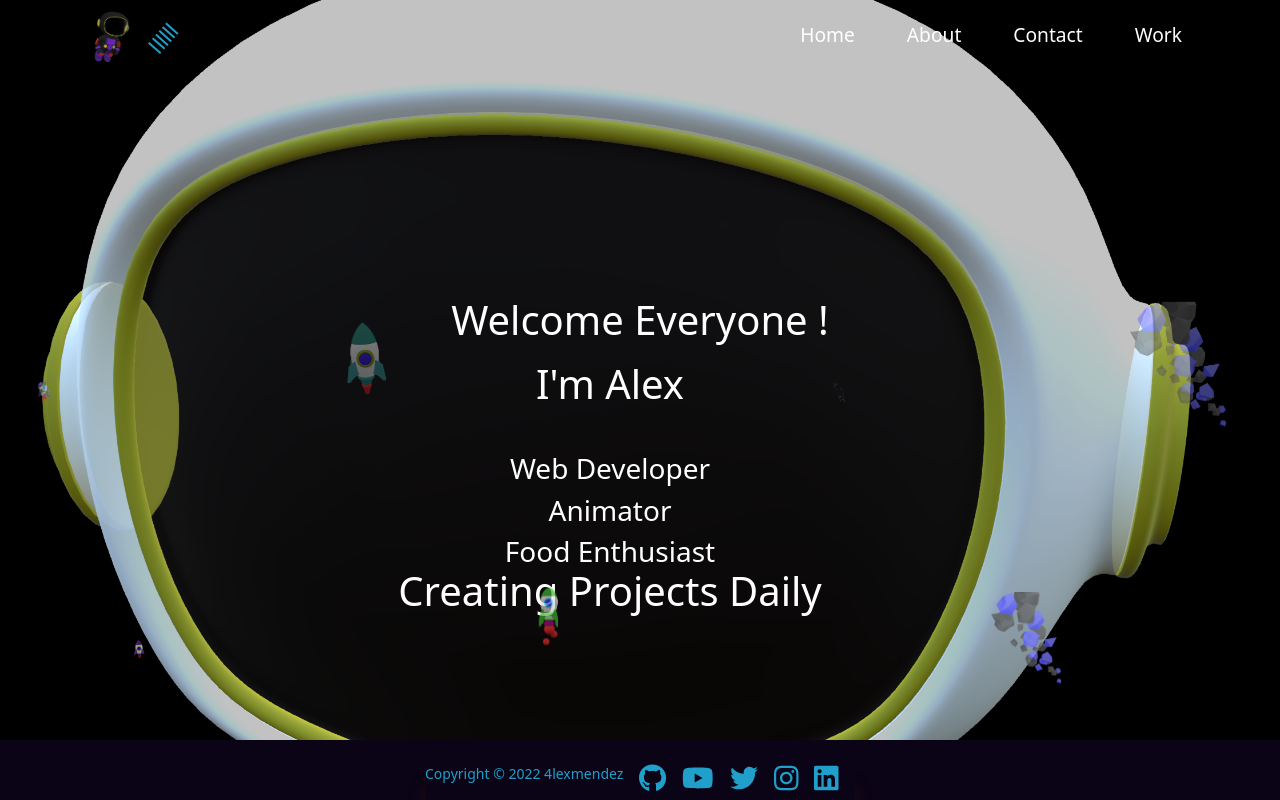
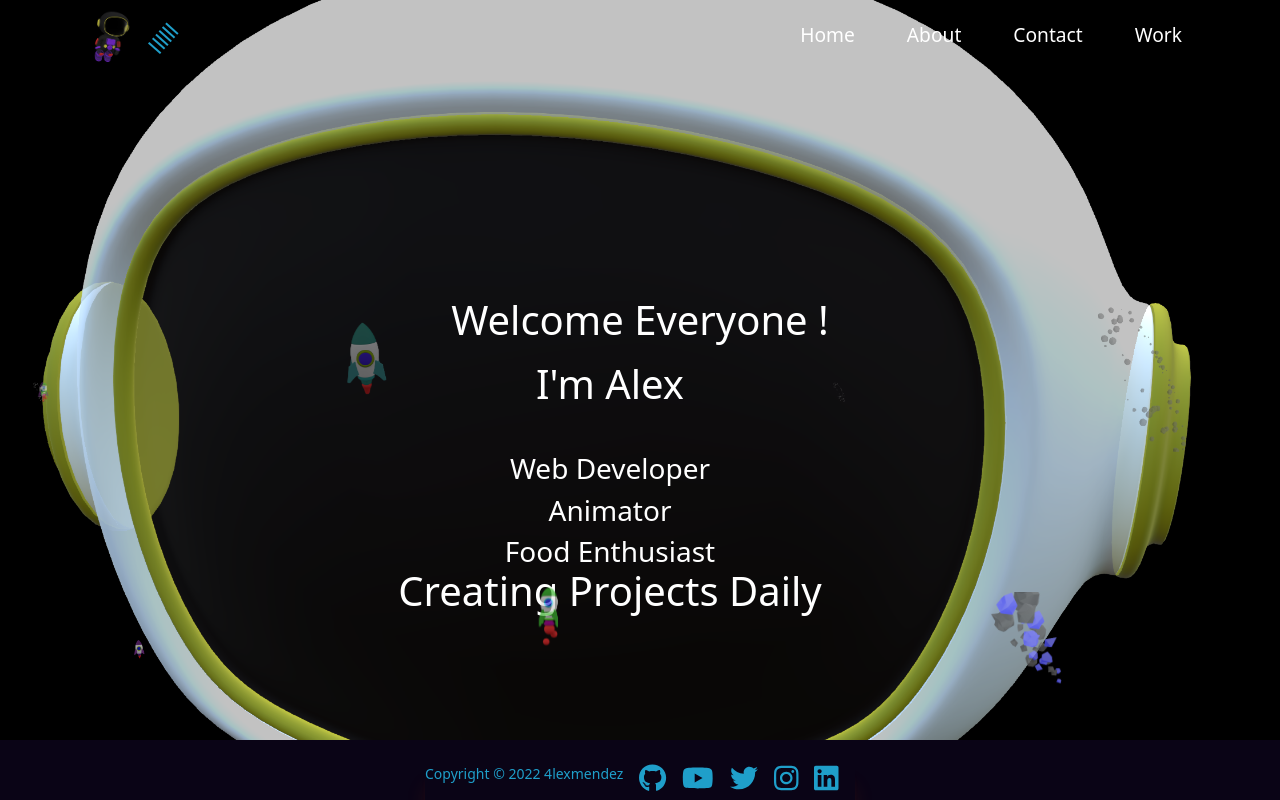
Before and after one commit to 4lexjandro/portfolio, a React (Create React App) app: page / in a window 1280 px wide. Built offline with nearby package versions, Linux system fonts and the light colour scheme.

Commit message:
changed css a bit

```diff
--- a/package.json
+++ b/package.json
@@ -49,7 +49,7 @@
     ]
   },
   "devDependencies": {
-    "autoprefixer": "^10.4.7",
+    "autoprefixer": "10.4.7",
     "postcss": "^8.4.13",
     "tailwindcss": "^3.0.24"
   }
--- a/src/Routes/Home.jsx
+++ b/src/Routes/Home.jsx
@@ -1,6 +1,3 @@
-
-
-
 
 import React from 'react'
 import { motion } from 'framer-motion'
@@ -106,7 +103,13 @@ export const Home = () => {
                         <img src ={rock2} alt="" height="" width="" />
                     </li>
                     <li>
+                        <img src ={rock2} alt="" height="" width="" />
+                    </li>
+                    <li>
                         <img src ={rock1} alt="" height="" width="" />
+                    </li>
+                    <li>
+                        <img src ={rock2} alt="" height="" width="" />
                     </li>
                     <li>
                         <img src ={rock1} alt="" height="" width="" />
@@ -115,13 +118,7 @@ export const Home = () => {
                         <img src ={rock1} alt="" height="" width="" />
                     </li>
                     <li>
-                        <img src ={rock2} alt="" height="" width="" />
-                    </li>
-                    <li>
-                        <img src ={rock2} alt="" height="" width="" />
-                    </li>
-                    <li>
-                        <img src ={rock2} alt="" height="" width="" />
+                        <img src ={rock1} alt="" height="" width="" />
                     </li>
                     <li>
                         <img src ={rocket2} alt="" height="" width="" />
--- a/src/home.css
+++ b/src/home.css
@@ -8,15 +8,7 @@
 
 
 
-html, body {
-    width: 100%;
-    height:100%;
-    font-family: 'Exo', sans-serif;
-    background: linear-gradient(-45deg, #000000, #000000, #000000, #000000);
-      background-size: 400% 400%;
-      animation: gradient 15s ease infinite;
-      position: center;
-  }
+
 
   body {
       background: linear-gradient(-45deg, #000000, #000000, #000000, #000000);
--- a/src/style.css
+++ b/src/style.css
@@ -1,4 +1,3 @@
-
 
   .purple {
     color: var(--imp-text-color) !important;
@@ -37,11 +36,26 @@
   /*Scrollbar   */
   /* --------- */
 
+  ::-webkit-scrollbar {
+    width: 7px;
+  }
+
+  /* Track */
+  ::-webkit-scrollbar-track {
+    background: #000000;
+  }
 
   /* Handle */
+  ::-webkit-scrollbar-thumb {
+    background: rgba(98, 5, 42, 0.959);
+    border-radius: 12px;
+  }
 
   /* Handle on hover */
-
+  ::-webkit-scrollbar-thumb:hover {
+    background: rgba(146, 222, 38, 0.911);
+    border-radius: 12px;
+  }
 
   /* --------- */
   /* Navbar Section  */
@@ -804,25 +818,15 @@
 }
 
 
-
-
-
-
-
 html, body {
   width: 100%;
   height:100%;
-  font-family: 'Exo', sans-serif;
-  background: linear-gradient(-45deg, #000000, #000000, #000000, #000000);
-    background-size: 400% 400%;
-    animation: gradient 15s ease infinite;
-    position: center;
 }
 
 body {
-    background: linear-gradient(-45deg, #000000, #000000, #000000, #000000);
+    background: linear-gradient(-80deg, #4225cf, #833352, #cb9f0c, #04c8e2);
     background-size: 400% 400%;
-    animation: gradient 15s ease infinite;
+    animation: gradient 3s ease infinite;
     position: center;
 }
 
```
Also changed, not shown: 1 other file (tests, documents, lock files or other folders).
